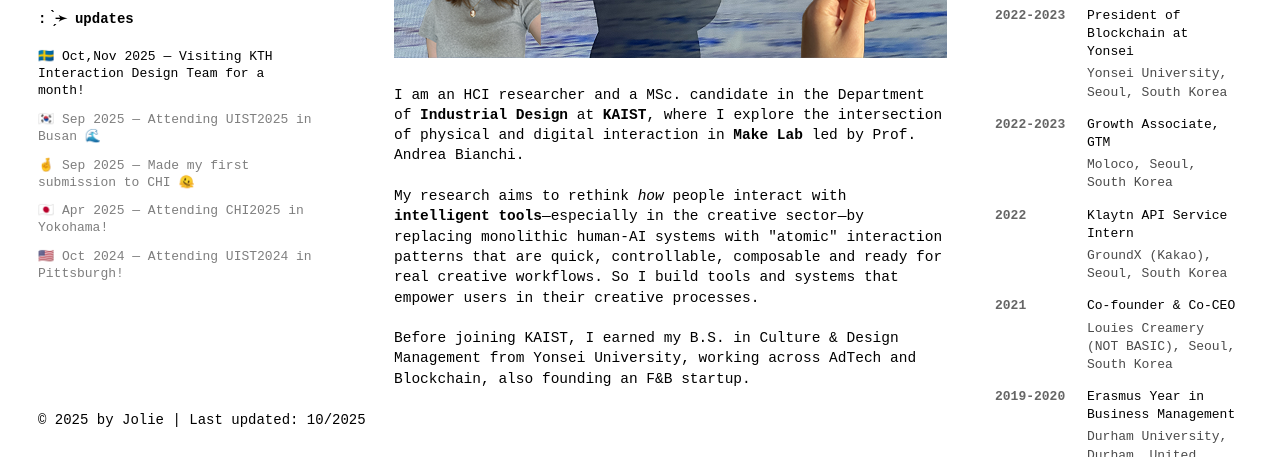
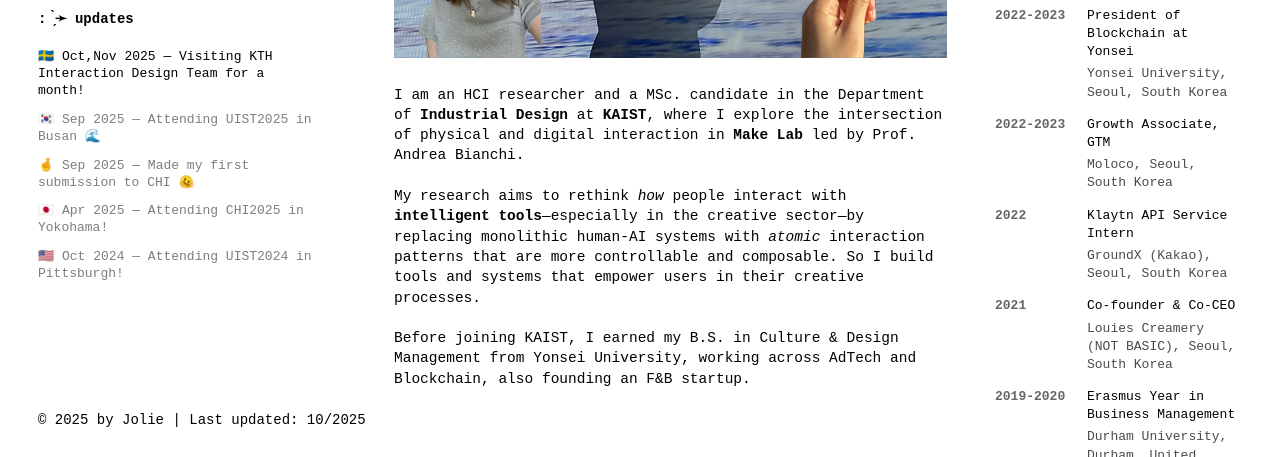
Before and after one commit to joliekim/joliekim.github.io, a plain HTML site: page index.html in a window 1280 px wide. Shown: the part 343-800 px from the top of the page. Drawn offline with Linux system fonts and the light colour scheme; a web font is replaced by a local one.

Commit message:
changed hero text

```diff
--- a/index.html
+++ b/index.html
@@ -100,7 +100,7 @@
                         <div class="hero-text">
                             <p>I am an HCI researcher and a MSc. candidate in the Department of <a href="https://id.kaist.ac.kr/" target="_blank"><strong>Industrial Design</strong> at <strong>KAIST</strong></a>, where I explore the intersection of physical and digital interaction in <a href="https://make.kaist.ac.kr/" target="_blank"><strong>Make Lab</strong></a> led by Prof. Andrea Bianchi.</p>
                             <br>
-                            <p>My research aims to rethink <i>how</i> people interact with <strong>intelligent tools</strong>—especially in the creative sector—by replacing monolithic human-AI systems with "atomic" interaction patterns that are quick, controllable, composable and ready for real creative workflows. So I build tools and systems that empower users in their creative processes.</p>
+                            <p>My research aims to rethink <i>how</i> people interact with <strong>intelligent tools</strong>—especially in the creative sector—by replacing monolithic human-AI systems with <i>atomic</i> interaction patterns that are more controllable and composable. So I build tools and systems that empower users in their creative processes.</p>
                             <br>
                             <p>Before joining KAIST, I earned my B.S. in Culture & Design Management from Yonsei University, working across AdTech and Blockchain, also founding an F&B startup.</p>
                         </div>
```
